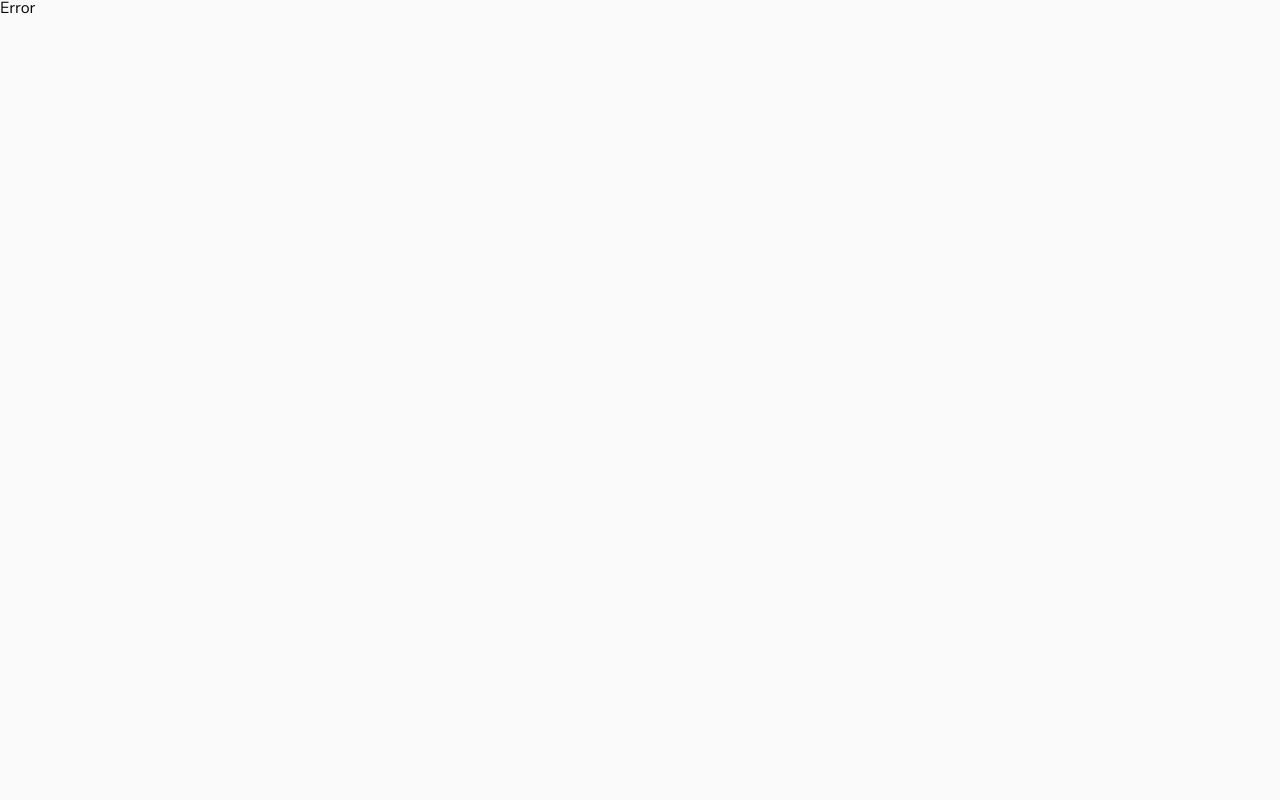
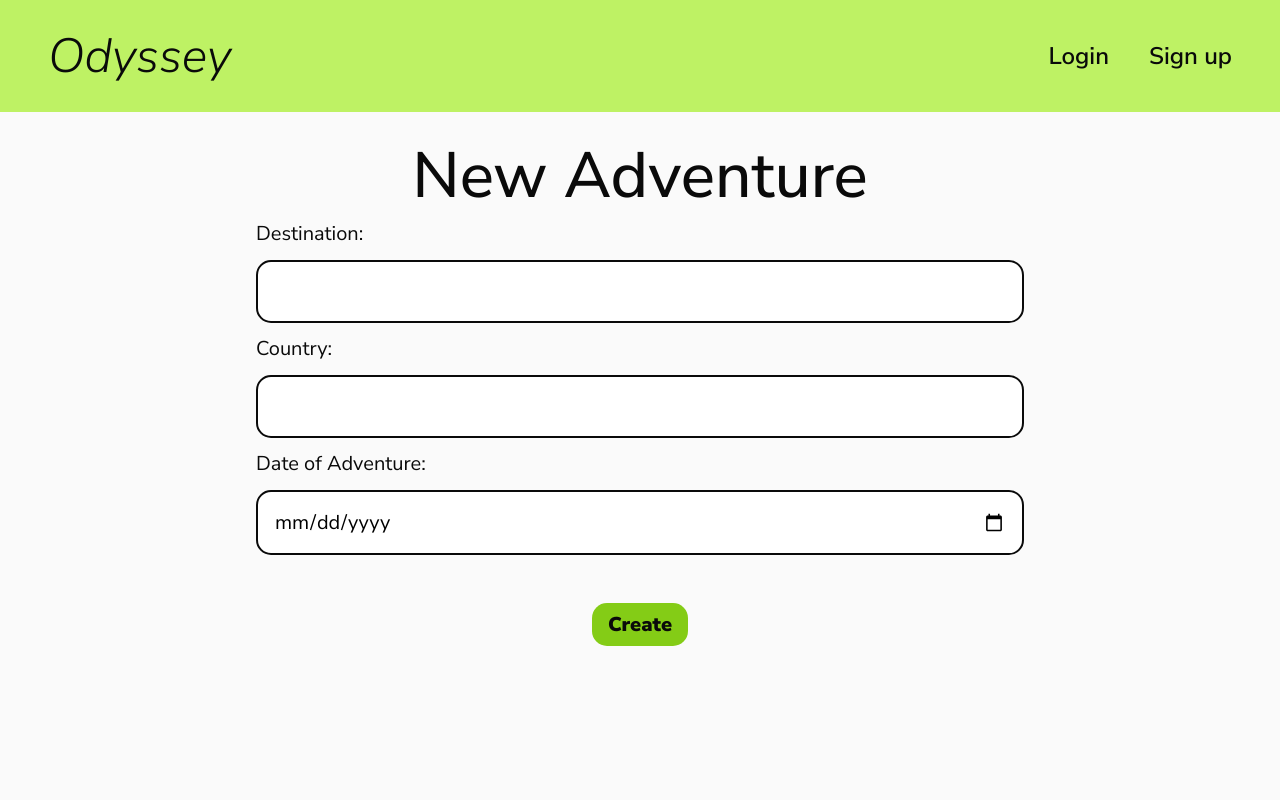
Before and after one commit to eduardoVela2022/odyssey, a React (Vite) app in the folder client/: page /create-adventure in a window 1280 px wide. Before the commit this address had no page. Shown: the top 800 px of the page. Built offline with nearby package versions, Linux system fonts and the light colour scheme.

Commit message:
Added forms to create and update an adventure.

```diff
--- /dev/null
+++ b/client/src/pages/CreateUpdateAventurePage.jsx
@@ -0,0 +1,74 @@
+/* eslint-disable react/prop-types */
+
+// Imports
+import { useState } from "react";
+import FormInputField from "../components/Form/FormInputField";
+import FormTitle from "../components/Form/FormTitle";
+import Button from "../components/UI/Button";
+import Header from "../components/UI/Header";
+
+// Create and update adventure page
+function CreateUpdateAventurePage({ update = false }) {
+  // States
+  const [destination, setDestination] = useState("");
+  const [country, setCountry] = useState("");
+  const [dateOfAdventure, setDateOfAdventure] = useState("");
+
+  // Header navigation bar routes
+  const navBarRoutes = [
+    { name: "Login", link: "/" },
+    { name: "Sign up", link: "/sign-up" },
+  ];
+
+  // Functions
+  function handleSubmit(e) {
+    e.preventDefault();
+
+    console.log(destination);
+    console.log(country);
+    console.log(dateOfAdventure);
+  }
+
+  // View
+  return (
+    <>
+      <Header navBarRoutes={navBarRoutes} />
+
+      <main className="main-container">
+        <form className="form-container">
+          <FormTitle title={update ? "Update Adventure" : "New Adventure"} />
+
+          <FormInputField
+            label="Destination:"
+            value={destination}
+            onChange={(e) => setDestination(e.target.value)}
+            type="text"
+          />
+
+          <FormInputField
+            label="Country:"
+            value={country}
+            onChange={(e) => setCountry(e.target.value)}
+            type="text"
+          />
+
+          <FormInputField
+            label="Date of Adventure:"
+            value={dateOfAdventure}
+            onChange={(e) => setDateOfAdventure(e.target.value)}
+            type="date"
+          />
+
+          <Button
+            text={update ? "Update" : "Create"}
+            onClick={handleSubmit}
+            type="submit"
+          />
+        </form>
+      </main>
+    </>
+  );
+}
+
+// Export
+export default CreateUpdateAventurePage;
--- a/client/src/pages/CreateOdysseyPage.jsx
+++ b/client/src/pages/CreateUpdateOdysseyPage.jsx
@@ -7,7 +7,7 @@ import FormTitle from "../components/Form/FormTitle";
 import Button from "../components/UI/Button";
 import Header from "../components/UI/Header";
 
-// Create odyssey page
+// Create and update odyssey page
 function CreateUpdateOdysseyPage({ update = false }) {
   // States
   const [title, setTitle] = useState("");
```
Also changed, not shown: client/src/main.jsx (+12 -1 lines).
